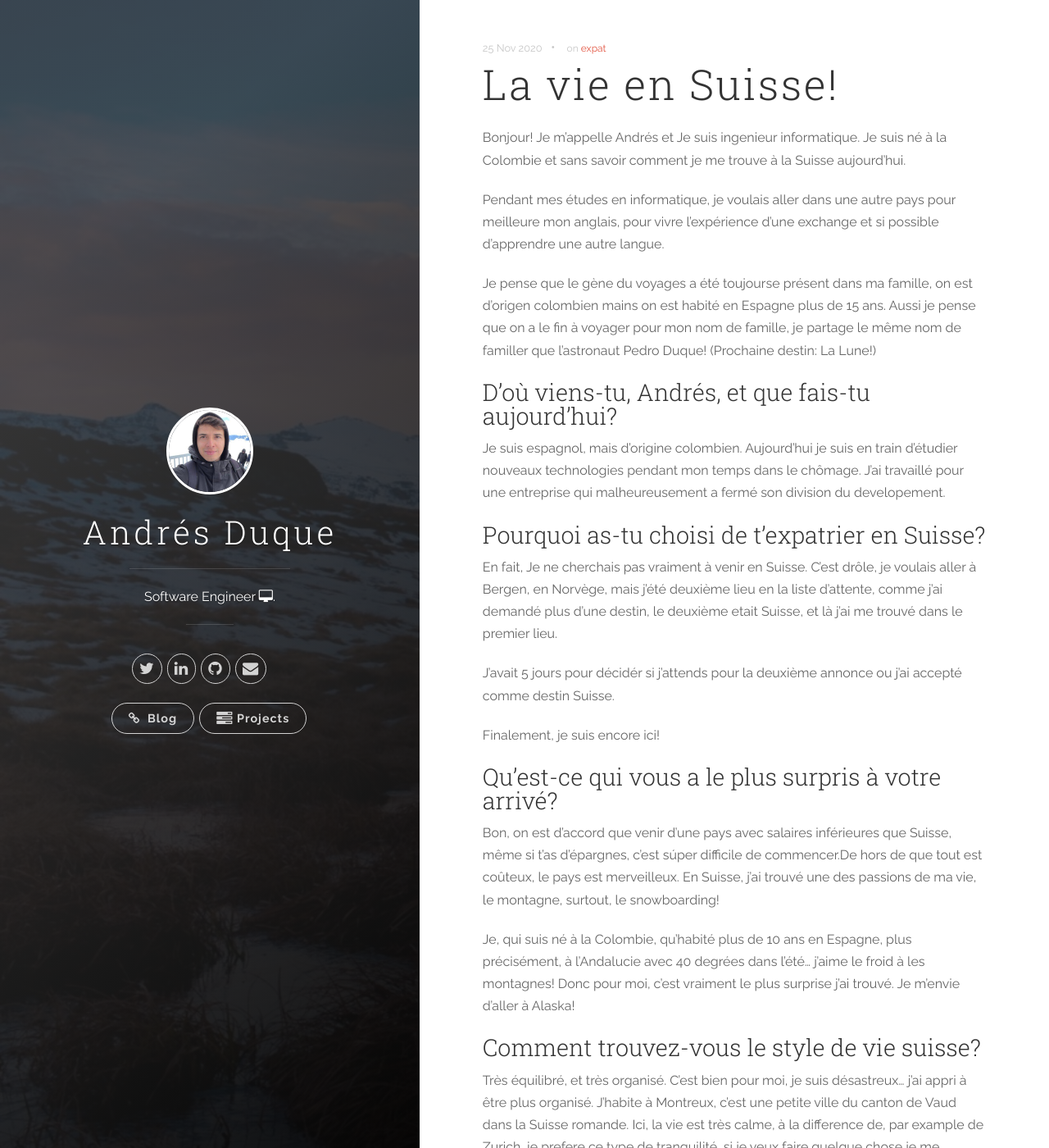
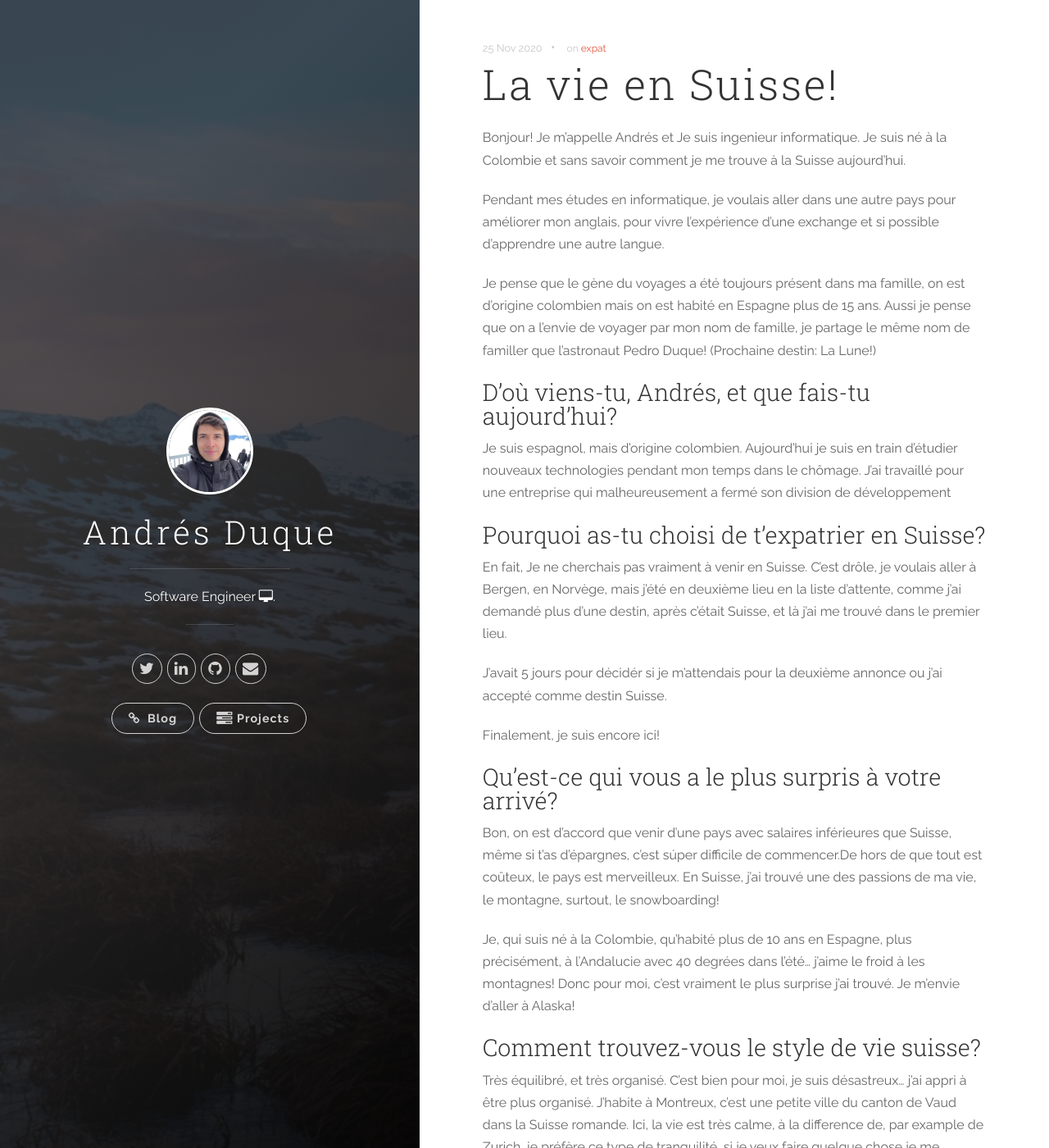
Before and after one commit to AndresDuque/andresduque.github.io, a Jekyll site: the page built from _posts/2020-11-25-La-vie-en-Suisse.md, in a window 1280 px wide and 1400 px high. Shown: the whole window at 82% size. Built offline with Jekyll 4.4.1, drawn with Linux system fonts in a browser that asks for light colours; some of the changed text lies outside the part shown.

Commit message:
Fixing errors

```diff
--- a/_posts/2020-11-25-La-vie-en-Suisse.md
+++ b/_posts/2020-11-25-La-vie-en-Suisse.md
@@ -7,19 +7,19 @@ tags: [expat]
 
 Bonjour! Je m'appelle Andrés et Je suis ingenieur informatique. Je suis né à la Colombie et sans savoir comment je me trouve à la Suisse aujourd'hui.
 
-Pendant mes études en informatique, je voulais aller dans une autre pays pour meilleure mon anglais, pour vivre l'expérience d'une exchange et si possible d'apprendre une autre langue.
+Pendant mes études en informatique, je voulais aller dans une autre pays pour améliorer mon anglais, pour vivre l'expérience d'une exchange et si possible d'apprendre une autre langue.
 
-Je pense que le gène du voyages a été toujourse présent dans ma famille, on est d'origen colombien mains on est habité en Espagne plus de 15 ans. Aussi je pense que on a le fin à voyager pour mon nom de famille, je partage le même nom de familler que l'astronaut Pedro Duque! (Prochaine destin: La Lune!)
+Je pense que le gène du voyages a été toujours présent dans ma famille, on est d'origine colombien mais on est habité en Espagne plus de 15 ans. Aussi je pense que on a l'envie de voyager par mon nom de famille, je partage le même nom de familler que l'astronaut Pedro Duque! (Prochaine destin: La Lune!)
 
 ### D'où viens-tu, Andrés, et que fais-tu aujourd'hui?
 
-Je suis espagnol, mais d'origine colombien. Aujourd'hui je suis en train d'étudier nouveaux technologies pendant mon temps dans le chômage. J'ai travaillé pour une entreprise qui malheureusement a fermé son division du developement.
+Je suis espagnol, mais d'origine colombien. Aujourd'hui je suis en train d'étudier nouveaux technologies pendant mon temps dans le chômage. J'ai travaillé pour une entreprise qui malheureusement a fermé son division de développement
 
 ### Pourquoi as-tu choisi de t'expatrier en Suisse?
 
-En fait, Je ne cherchais pas vraiment à venir en Suisse. C'est drôle, je voulais aller à Bergen, en Norvège, mais j'été deuxième lieu en la liste d'attente, comme j'ai demandé plus d'une destin, le deuxième etait Suisse, et là j'ai me trouvé dans le premier lieu.
+En fait, Je ne cherchais pas vraiment à venir en Suisse. C'est drôle, je voulais aller à Bergen, en Norvège, mais j'été en deuxième lieu en la liste d'attente, comme j'ai demandé plus d'une destin, après c'était Suisse, et là j'ai me trouvé dans le premier lieu.
 
-J'avait 5 jours pour décidér si j'attends pour la deuxième annonce ou j'ai accepté comme destin Suisse.
+J'avait 5 jours pour décidér si je m'attendais pour la deuxième annonce ou j'ai accepté comme destin Suisse.
 
 Finalement, je suis encore ici!
 
```
Also changed, not shown: other parts of _posts/2020-11-25-La-vie-en-Suisse.md (+1 -1 lines).
